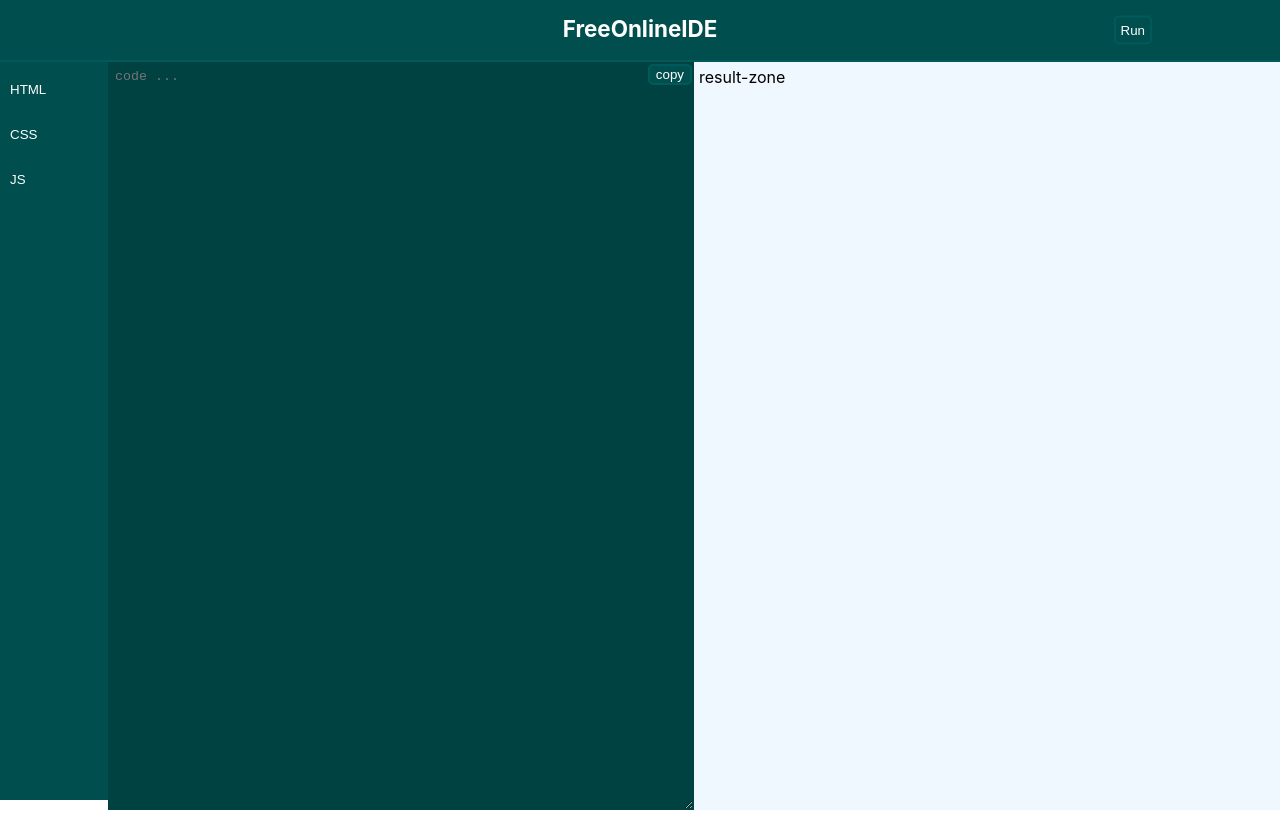
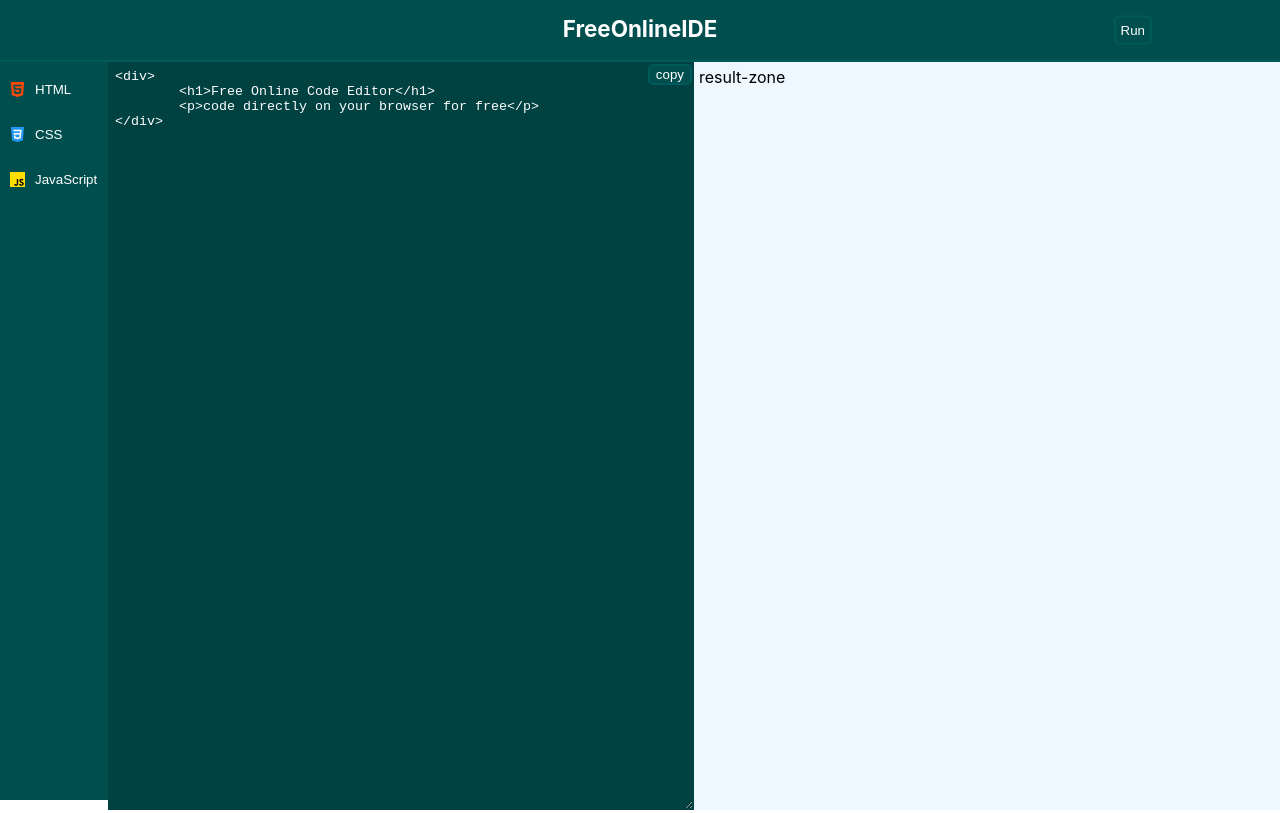
Before and after one commit to MathildeLarretMary/Code-Editor, a React (Create React App) app: page / in a window 1280 px wide. Built offline with nearby package versions, Linux system fonts and the light colour scheme.

Commit message:
refacto HomePage and remove FilesBar.tsx

```diff
--- /dev/null
+++ b/src/Components/ButtonFile.tsx
@@ -0,0 +1,26 @@
+
+interface ButtonInterface {
+    id : string,
+    toggleFile : (id: string) => void,
+    btnContent : string,
+    imgURL : string
+}
+
+const ButtonFile : React.FC<ButtonInterface> = ({
+    id,
+    toggleFile,
+    btnContent,
+    imgURL
+}) => {
+
+    return(
+        <button id={id} onClick={() => {
+            toggleFile(id)
+            }}>
+            <img src={imgURL} alt={btnContent} />
+            <span>{btnContent}</span>
+        </button>
+    )
+}
+
+export default ButtonFile;
--- a/src/Components/CodeSection.tsx
+++ b/src/Components/CodeSection.tsx
@@ -1,16 +1,11 @@
 import { useState } from "react";
-import { useSelector } from "react-redux";
 
-const CodeSection : React.FC = () => {
+const CodeSection : React.FC<{ id: string; code: string }>  = ({id, code}, ref) => {
 
     const [inputValue, setInputValue] = useState<string>("");
-    //@ts-ignore
-    const inputState = useSelector(state => state.redux)
-    console.log(inputState);
-
 
     const handleCopyCode = () => {
-        console.log(inputValue);
+        console.log(id);
     }
 
     return (
@@ -18,7 +13,7 @@
             <textarea className="code-zone-textarea"
             placeholder="code ..."
             spellCheck = "false"
-            value={inputValue}
+            value={code}
             onChange={(e) => setInputValue(e.target.value)}></textarea>
 
             <button className="code-zone-btn" onClick={handleCopyCode}>copy</button>
--- a/src/Components/FilesBar.tsx
+++ /dev/null
@@ -1,12 +0,0 @@
-const FilesBar : React.FC = () => {
-
-    return (
-        <section className="sidebar">
-            <button>HTML</button>
-            <button>CSS</button>
-            <button>JS</button>
-        </section>
-    )
-}
-
-export default FilesBar;
--- a/src/Features/redux.js
+++ b/src/Features/redux.js
@@ -11,9 +11,9 @@
         imgURL : html,
         buttonContent : "HTML",
         code : `<div>
-        <h1>Free Onnline Code Editor</h1>
+        <h1>Free Online Code Editor</h1>
         <p>code directly on your browser for free</p>
-        </div>`
+</div>`
     },
     {
         id : 2,
--- a/src/Layout/HomePage.css
+++ b/src/Layout/HomePage.css
@@ -54,6 +54,15 @@
 .sidebar > *:hover {
     border: none;
     background-color: rgb(0, 110, 110);
+}
+
+.sidebar > button {
+    display: flex;
+    gap: 10px;
+}
+
+.sidebar > button > img {
+    height: 15px;
 }
 /*----------------------------------------------------*/
 .editor {
--- a/src/Layout/HomePage.tsx
+++ b/src/Layout/HomePage.tsx
@@ -1,20 +1,50 @@
-
+import { useSelector } from "react-redux";
 import CodeSection from '../Components/CodeSection';
-import FilesBar from '../Components/FilesBar';
 import HeaderCode from '../Components/HeaderCode';
 import ResultZone from '../Components/ResultZone';
 import './HomePage.css';
+import { Key, useState } from "react";
+import ButtonFile from "../Components/ButtonFile";
 
-const HomePage : React.FC = () => {
+export interface State {
+    id: string;
+    lang: string;
+    imgURL: string;
+    buttonContent: string;
+    code: string;
+}
+
+const HomePage: React.FC = () => {
+    //@ts-ignore
+    const inputState = useSelector(state => state.redux)
+    console.log(inputState);
+
+    const [fileIndex, setFileIndex] = useState(inputState[0].id);
 
     return (
         <>
             <div className="HomePage">
                 <HeaderCode />
                 <main>
-                    <FilesBar />
+                <section className="sidebar">
+                    {inputState.map((element: { id: any; imgURL: string; buttonContent: string; }) => {
+                        return (
+                            <ButtonFile
+                                key={element.id}
+                                id={element.id}
+                                toggleFile={(id: string) => {
+                                    setFileIndex(id)
+                                }}
+                                imgURL={element.imgURL}
+                                btnContent={element.buttonContent}
+                            />
+                        );
+                    })}
+                </section>
                     <div className='editor'>
-                        <CodeSection />
+                        <CodeSection
+                            id={fileIndex}
+                            code={inputState.find(( obj : State) => obj.id === fileIndex).code}/>
                         <ResultZone />
                     </div>
                 </main>
```
